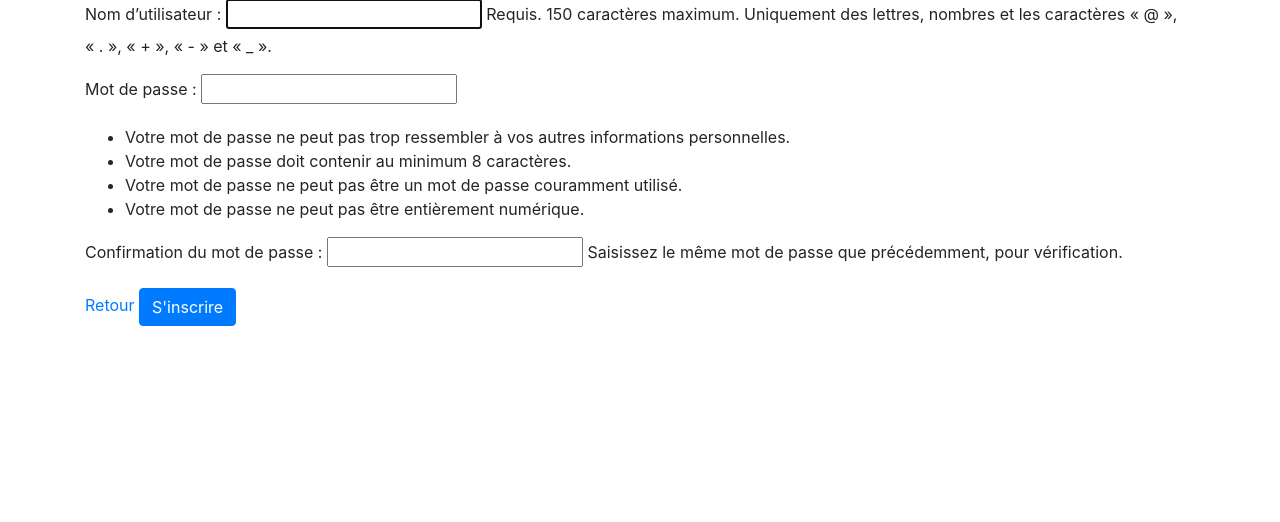
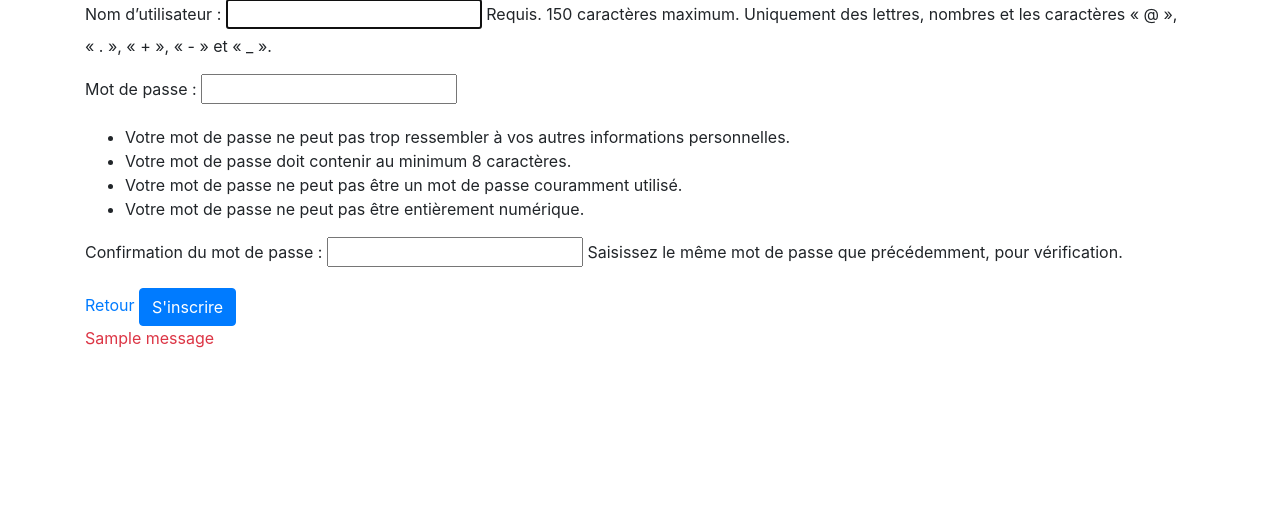
Before and after one commit to pascaline841/p9, a Django app: page /signup/ in a window 1280 px wide. Shown: the part 95-617 px from the top of the page. Run offline with Django 3.2, Linux system fonts and the light colour scheme; tables that the repository leaves empty hold one stand-in row (values such as "Sample post"); one stand-in notice (Sample message) is shown; some libraries are stand-ins or nearby versions.

Commit message:
connection/deconnection OK si compte deja créé

```diff
--- a/src/login/templates/signup.html
+++ b/src/login/templates/signup.html
@@ -7,8 +7,13 @@
     <form method="POST" action="{% url 'login:index' %}">
         {% csrf_token %}
         {{ form.as_p}}
-        <a href="{% url 'login:indexe' %}" class="button">Retour</a>
+        <a href="{% url 'login:index' %}" class="button">Retour</a>
         <input class="btn btn-primary" type="submit" value="S'inscrire">
+        {% if messages %}
+        {% for message in messages %}
+        <p class="text-danger"> {{message}}</p>
+        {% endfor %}
+        {% endif %}
     </form>
 </div>
 {% endblock %}
```
